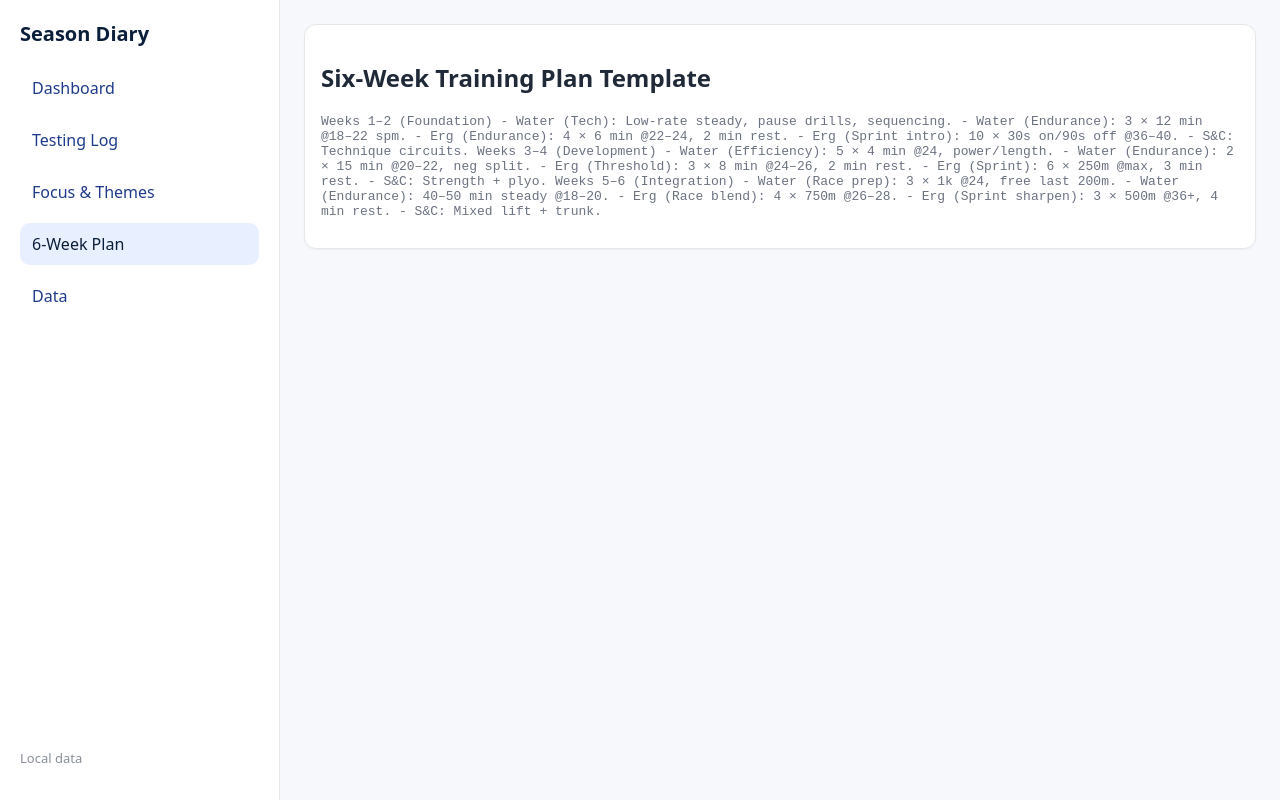
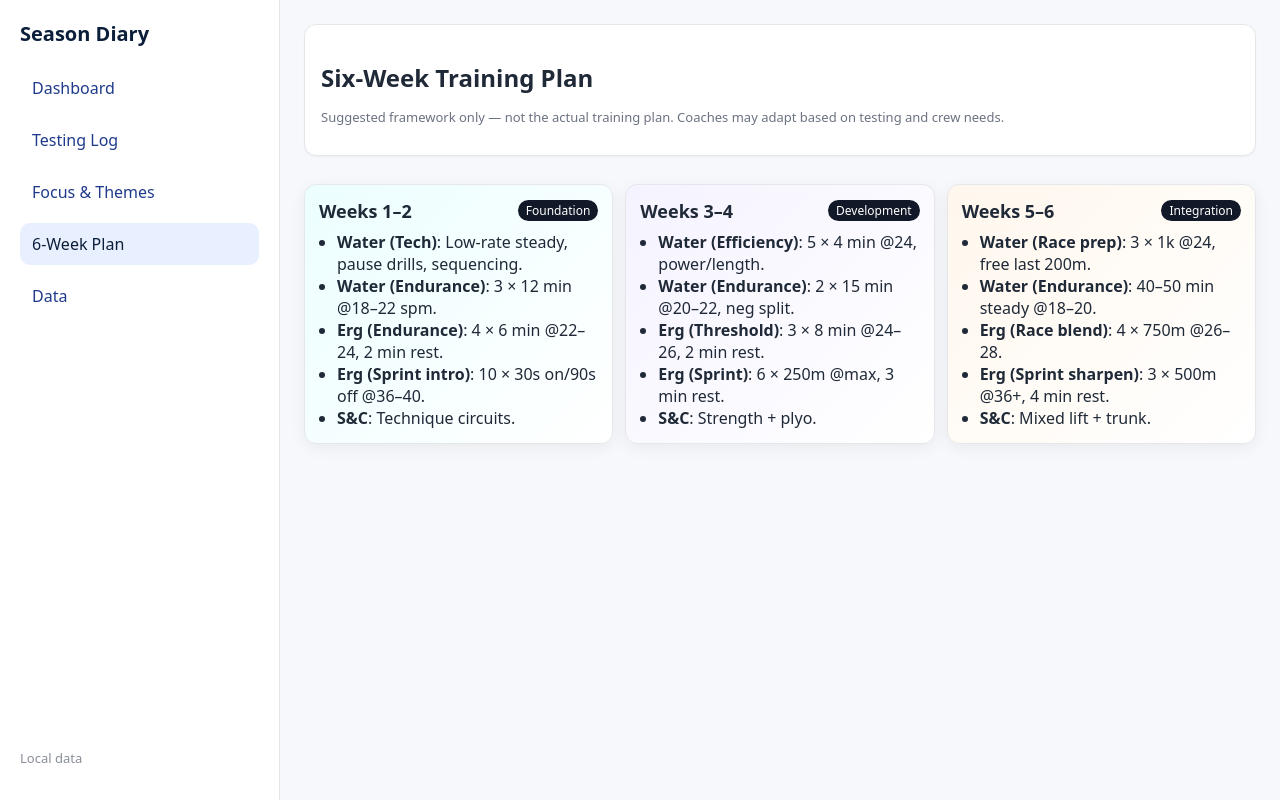
Before and after one commit to mk6488/season-diary-web-starter, a React (Vite) app: page /plan in a window 1280 px wide. Built offline with nearby package versions, Linux system fonts and the light colour scheme; no server answers; the database is empty.

Commit message:
Plan UI: card-based layout with phases; clear 'Suggested plan' disclaimer; styles added

```diff
--- a/src/routes/Plan.jsx
+++ b/src/routes/Plan.jsx
@@ -2,30 +2,57 @@ import React from 'react'
 
 export default function Plan(){
   return (
-    <div className="card">
-      <h2>Six-Week Training Plan Template</h2>
-      <pre className="small" style={{whiteSpace:'pre-wrap'}}>
-Weeks 1–2 (Foundation)
-- Water (Tech): Low-rate steady, pause drills, sequencing.
-- Water (Endurance): 3 × 12 min @18–22 spm.
-- Erg (Endurance): 4 × 6 min @22–24, 2 min rest.
-- Erg (Sprint intro): 10 × 30s on/90s off @36–40.
-- S&C: Technique circuits.
+    <div className="grid">
+      <div className="card">
+        <h2>Six-Week Training Plan</h2>
+        <p className="small" style={{marginTop:-6}}>
+          Suggested framework only — not the actual training plan. Coaches may adapt based on testing and crew needs.
+        </p>
+      </div>
 
-Weeks 3–4 (Development)
-- Water (Efficiency): 5 × 4 min @24, power/length.
-- Water (Endurance): 2 × 15 min @20–22, neg split.
-- Erg (Threshold): 3 × 8 min @24–26, 2 min rest.
-- Erg (Sprint): 6 × 250m @max, 3 min rest.
-- S&C: Strength + plyo.
+      <div className="plan-grid">
+        <section className="plan-card plan-foundation">
+          <header>
+            <h3>Weeks 1–2</h3>
+            <span className="badge">Foundation</span>
+          </header>
+          <ul>
+            <li><strong>Water (Tech)</strong>: Low-rate steady, pause drills, sequencing.</li>
+            <li><strong>Water (Endurance)</strong>: 3 × 12 min @18–22 spm.</li>
+            <li><strong>Erg (Endurance)</strong>: 4 × 6 min @22–24, 2 min rest.</li>
+            <li><strong>Erg (Sprint intro)</strong>: 10 × 30s on/90s off @36–40.</li>
+            <li><strong>S&C</strong>: Technique circuits.</li>
+          </ul>
+        </section>
 
-Weeks 5–6 (Integration)
-- Water (Race prep): 3 × 1k @24, free last 200m.
-- Water (Endurance): 40–50 min steady @18–20.
-- Erg (Race blend): 4 × 750m @26–28.
-- Erg (Sprint sharpen): 3 × 500m @36+, 4 min rest.
-- S&C: Mixed lift + trunk.
-      </pre>
+        <section className="plan-card plan-development">
+          <header>
+            <h3>Weeks 3–4</h3>
+            <span className="badge">Development</span>
+          </header>
+          <ul>
+            <li><strong>Water (Efficiency)</strong>: 5 × 4 min @24, power/length.</li>
+            <li><strong>Water (Endurance)</strong>: 2 × 15 min @20–22, neg split.</li>
+            <li><strong>Erg (Threshold)</strong>: 3 × 8 min @24–26, 2 min rest.</li>
+            <li><strong>Erg (Sprint)</strong>: 6 × 250m @max, 3 min rest.</li>
+            <li><strong>S&C</strong>: Strength + plyo.</li>
+          </ul>
+        </section>
+
+        <section className="plan-card plan-integration">
+          <header>
+            <h3>Weeks 5–6</h3>
+            <span className="badge">Integration</span>
+          </header>
+          <ul>
+            <li><strong>Water (Race prep)</strong>: 3 × 1k @24, free last 200m.</li>
+            <li><strong>Water (Endurance)</strong>: 40–50 min steady @18–20.</li>
+            <li><strong>Erg (Race blend)</strong>: 4 × 750m @26–28.</li>
+            <li><strong>Erg (Sprint sharpen)</strong>: 3 × 500m @36+, 4 min rest.</li>
+            <li><strong>S&C</strong>: Mixed lift + trunk.</li>
+          </ul>
+        </section>
+      </div>
     </div>
   )
 }
--- a/src/routes/styles.css
+++ b/src/routes/styles.css
@@ -96,6 +96,16 @@ tr.pr td{background:linear-gradient(90deg, rgba(16,185,129,.12), transparent)}
 .theme.theme-efficiency{background:linear-gradient(135deg, #f0f7ff, #ffffff)}
 .theme.theme-power{background:linear-gradient(135deg, #ffe6ea, #ffffff)}
 
+/* Plan */
+.plan-grid{display:grid;grid-template-columns:repeat(auto-fit,minmax(280px,1fr));gap:12px}
+.plan-card{background:var(--panel);border:1px solid var(--line);border-radius:12px;padding:14px;box-shadow:0 4px 16px rgba(0,0,0,.06)}
+.plan-card header{display:flex;align-items:center;justify-content:space-between;margin-bottom:8px}
+.plan-card h3{margin:0;font-size:18px}
+.plan-card ul{margin:0;padding-left:18px}
+.plan-foundation{background:linear-gradient(135deg, #ecfeff, #ffffff)}
+.plan-development{background:linear-gradient(135deg, #f5f3ff, #ffffff)}
+.plan-integration{background:linear-gradient(135deg, #fff7ed, #ffffff)}
+
 /* Toast */
 .toast{
   position:fixed;left:50%;top:16px;transform:translateX(-50%);
```
